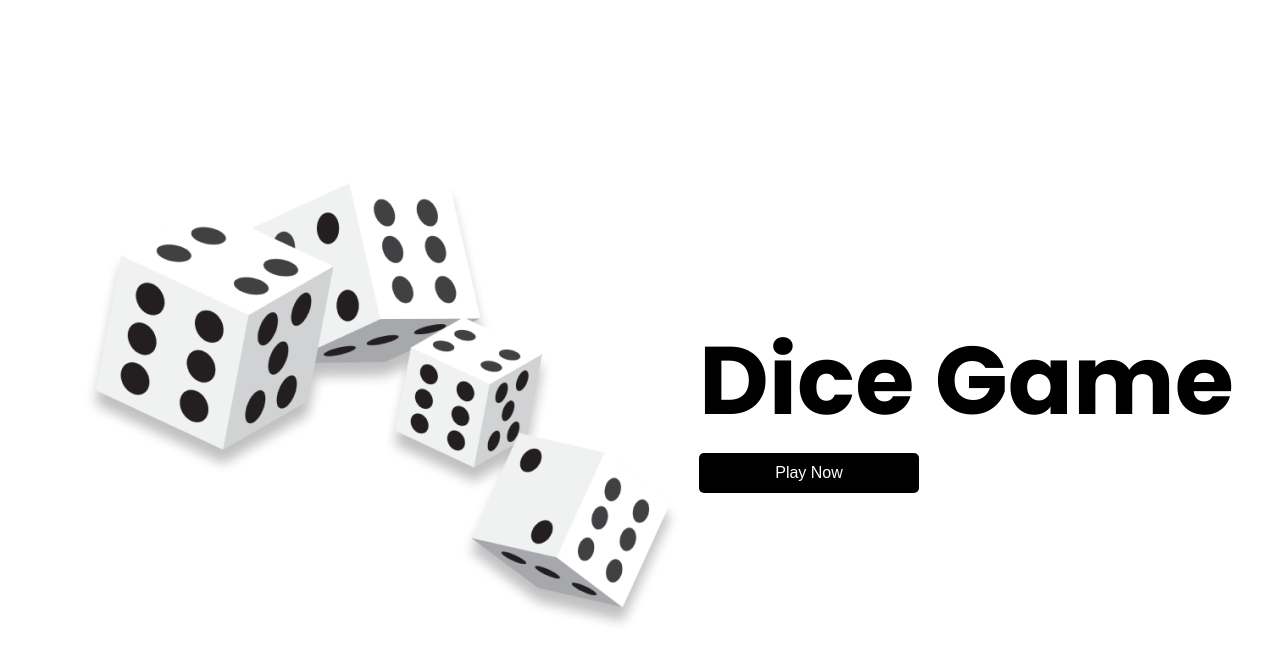
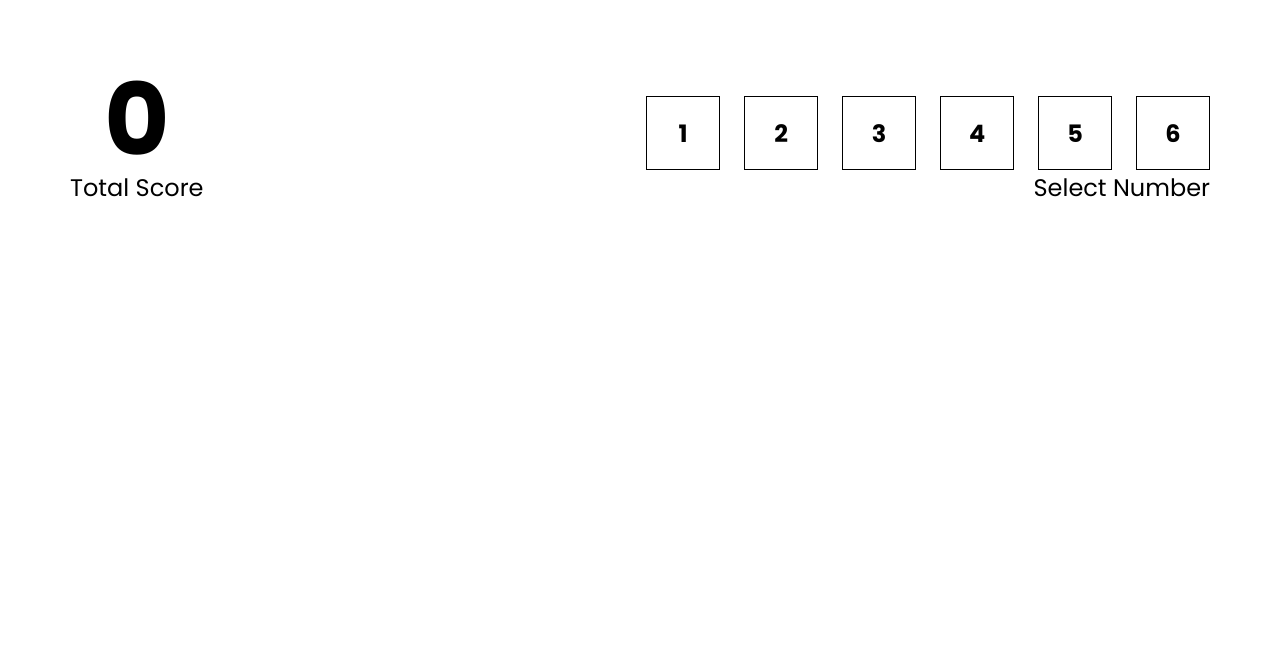
Before and after one commit to abircu/Dice_Game, a React (Vite) app: page / in a window 1280 px wide. Shown: the top 662 px of the page. Built offline with nearby package versions, Linux system fonts and the light colour scheme.

Commit message:
complate state usgases

```diff
--- a/src/App.jsx
+++ b/src/App.jsx
@@ -5,7 +5,7 @@ import GamePlay from "./component/GamePlay";
 
 function App() {
 
-  const{isGameStarted,setIsGameStarted}=useState(false)
+  const[isGameStarted,setIsGameStarted]=useState(true);
   const toggleGamePlay=()=>{
     setIsGameStarted((prev)=>!prev);
   }
--- a/src/component/GamePlay.jsx
+++ b/src/component/GamePlay.jsx
@@ -1,7 +1,25 @@
+import styled from "styled-components";
+import NumberSelector from "./NumberSelector";
+import Total_Score from "./Total_Score";
 
 
 const GamePlay = () => {
-  return <div>GamePlay</div>;
+  return (
+    <MainContainer>
+      <div className="top_section">
+         <Total_Score/>
+          <NumberSelector/>
+      </div>
+    </MainContainer>
+  );
 };
+export default GamePlay;
 
-export default GamePlay;
+const MainContainer=styled.main`
+  padding:70px 70px;
+  .top_section {
+    display: flex;
+    justify-content: space-between;
+    align-items: end;
+  }
+`;
--- /dev/null
+++ b/src/component/NumberSelector.jsx
@@ -0,0 +1,48 @@
+import { useState } from "react";
+import styled from "styled-components";
+const NumberSelector = () => {
+    const arrayNumber = [ 1,2,3,4,5,6];
+    const [selectedNumber, setSelectedNumber]=useState();
+
+  return (
+   <NumberSelectorContainer>
+    <div className="flex">
+          {arrayNumber.map((value, i)=>(
+            <Box
+            isSelected={value==selectedNumber }
+            key={i} onClick={()=>setSelectedNumber(value)}>{value}</Box>
+        ) ) }
+    </div>
+    <p>Select Number</p>
+   </NumberSelectorContainer>
+  );
+};
+
+export default NumberSelector;
+
+const NumberSelectorContainer=styled.div`
+    display: flex;
+    flex-direction: column;
+    align-items: end;
+   .flex{
+    display: flex;
+    gap: 24px;
+   }
+   p{
+    font-size: 24px;
+    font-weight: 700px;
+   }
+`;
+
+const Box=styled.div`
+    height: 72px;
+    width: 72px;
+    border: 1px solid black;
+    display: grid;
+    place-items: center;
+    font-size: 24px;
+    font-weight: 700;
+    background-color: ${(props)=>props.isSelected ? "black" : "white"};
+    color: ${(props)=>props.isSelected ? "white" : "black"};
+
+`;
--- /dev/null
+++ b/src/component/Total_Score.jsx
@@ -0,0 +1,25 @@
+ import styled from "styled-components";
+
+const Total_Score = () => {
+  return (
+    <ScoreContainer>
+        <h1>0</h1>
+        <p>Total Score</p>
+    </ScoreContainer>
+
+  );
+};
+
+export default Total_Score;
+const ScoreContainer=styled.div`
+    max-width: 200px;
+    text-align: center;
+    h1{
+      font-size:100px;
+      line-height: 100px;
+    }
+    p{
+        font-size: 24px;
+        font-weight:500px;
+    }
+`;
```
Also changed, not shown: src/component/RoleDice.jsx (added).
